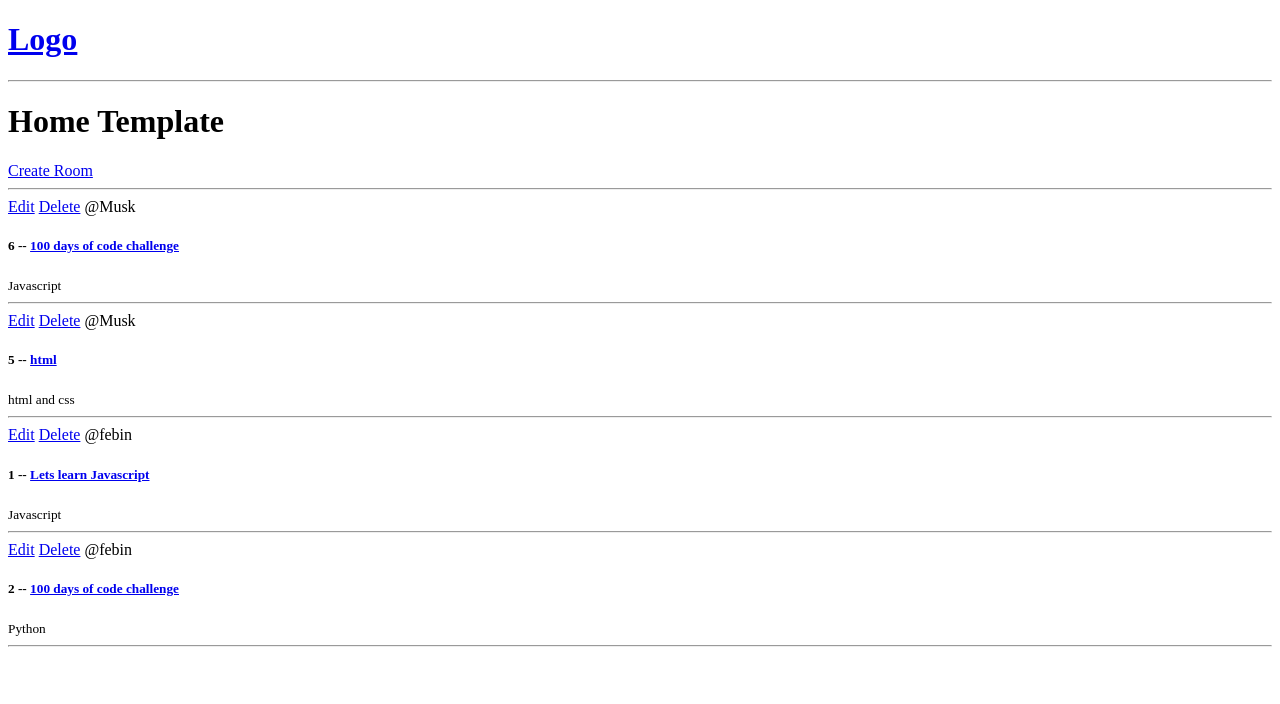
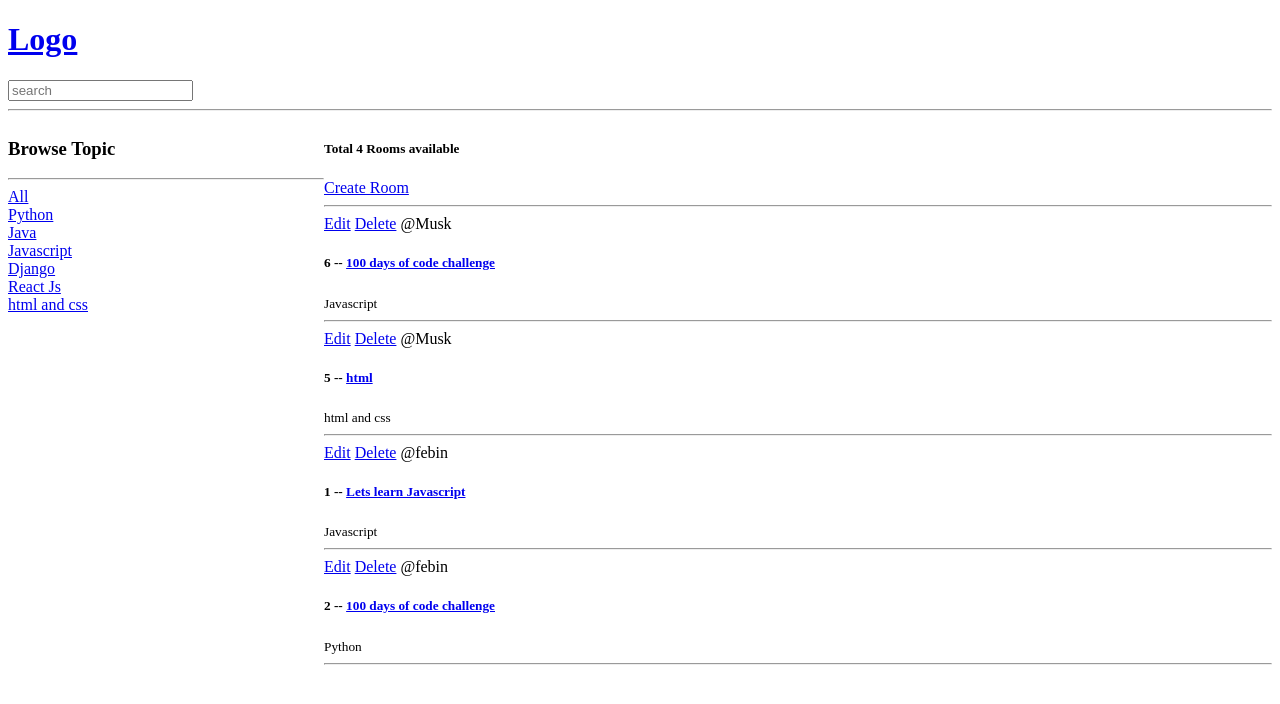
Before and after one commit to febinmathew-xd/studybud-Django, a Django app: page / in a window 1280 px wide. Shown: the top 704 px of the page. Run offline with Django 4.2, Linux system fonts and the light colour scheme; data comes from the database, SQL or seed files in the repository.

Commit message:
search freature applied

```diff
--- a/base/templates/base/home.html
+++ b/base/templates/base/home.html
@@ -1,26 +1,46 @@
-{% extends 'main.html' %}
+{% extends 'main.html' %} {% block content %}
 
-{% block content %}
+<style>
+    .home-container{
+        display: grid;
+        grid-template-columns: 1fr 3fr;
+    }
+</style>
 
-<h1>Home Template</h1>
-
+<div class="home-container">
+  <div>
+    <h3>Browse Topic</h3>
+    <hr />
+    <div>
+        <a href="{% url 'home' %}">All</a>
+    </div>
+    {% for topic in topics %}
 
     <div>
+        <a href="{% url 'home' %}?q={{topic.name}}">{{topic.name}}</a>
+    </div>
+
+    {% endfor %}
+  </div>
+  <div>
+    <h5>Total {{room_count}} Rooms available</h5>
   <a href="{% url 'create-room' %}">Create Room</a>
-    <hr>
+  <hr />
   <div>
     {% for room in rooms %}
     <div>
       <a href="{% url 'update-room' room.id %}">Edit</a>
       <a href="{% url 'delete-room' room.id %}">Delete</a>
       <span>@{{room.host.username}}</span>
-       <h5>{{room.id}} -- <a href="{% url 'room' room.id %}">{{room.name}}</a> </h5>
+      <h5>
+        {{room.id}} -- <a href="{% url 'room' room.id %}">{{room.name}}</a>
+      </h5>
       <small>{{room.topic.name}}</small>
-       <hr>
+      <hr />
     </div>
     {% endfor %}
   </div>
 </div>
-
+</div>
 
 {% endblock content %}
--- a/base/views.py
+++ b/base/views.py
@@ -1,5 +1,6 @@
 from django.shortcuts import render,redirect
-from .models import Room
+from django.db.models import Q
+from .models import Room, Topic
 from .forms import RoomForm
 
 
@@ -9,8 +10,17 @@ from .forms import RoomForm
 
 
 def home(request):
-    rooms = Room.objects.all()
-    context = {"rooms":rooms}
+    q = request.GET.get('q') if request.GET.get('q') !=None else ''
+    rooms = Room.objects.filter(
+        Q(topic__name__icontains=q) |
+        Q(name__icontains =q) |
+        Q(description__icontains =q)
+        )
+
+    room_count = rooms.count()
+
+    topics = Topic.objects.all()
+    context = {"rooms":rooms, "topics":topics, "room_count":room_count}
 
     return render(request,"base/home.html",context)
 
--- a/templates/navbar.html
+++ b/templates/navbar.html
@@ -2,4 +2,8 @@
     <h1>Logo</h1>
  </a>
 
+ <form action="{% url 'home' %}" method="GET">
+    <input type="text" name="q" placeholder="search">
+ </form>
+
  <hr>
```
Lines whose indentation alone changed are shown as unchanged.
